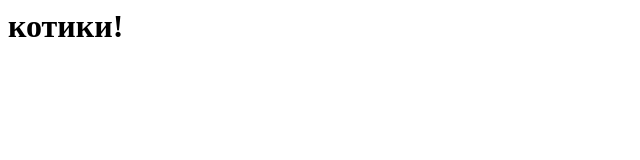
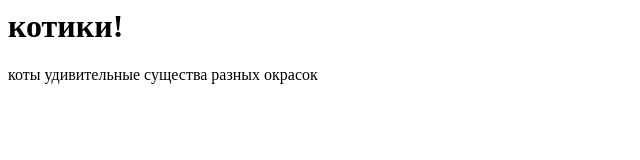
Before and after one commit to zlatasokolova121/cats, a plain HTML site: page index.html in a window 1280 px wide. Shown: the whole page, without its empty margins (0-640 px from the left). Drawn offline with Linux system fonts and the light colour scheme.

Commit message:
Update index.html

```diff
--- a/index.html
+++ b/index.html
@@ -1,3 +1,4 @@
 <html>
 <h1>котики!</h1>
+<p>коты удивительные существа разных окрасок</p>
 </html>
```
